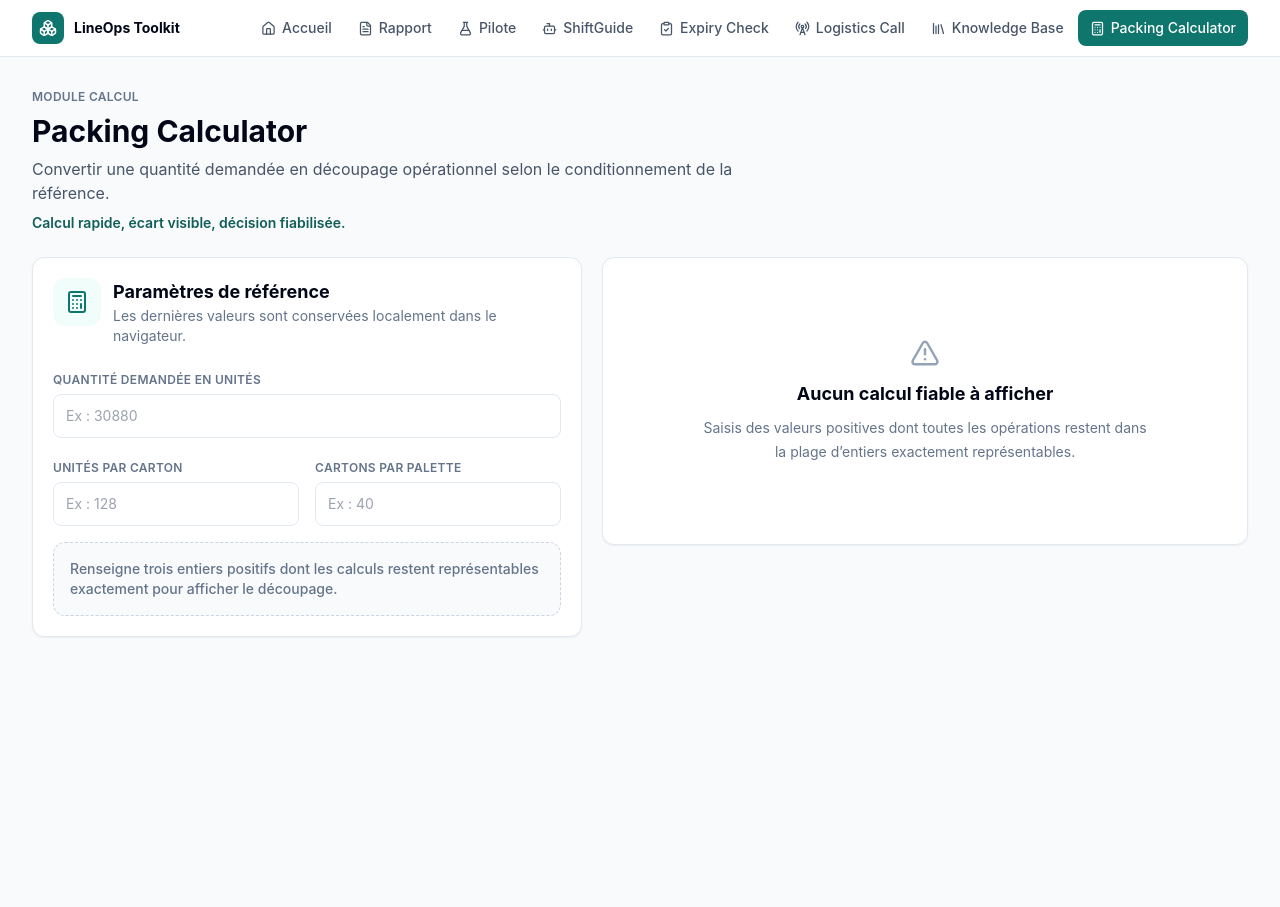
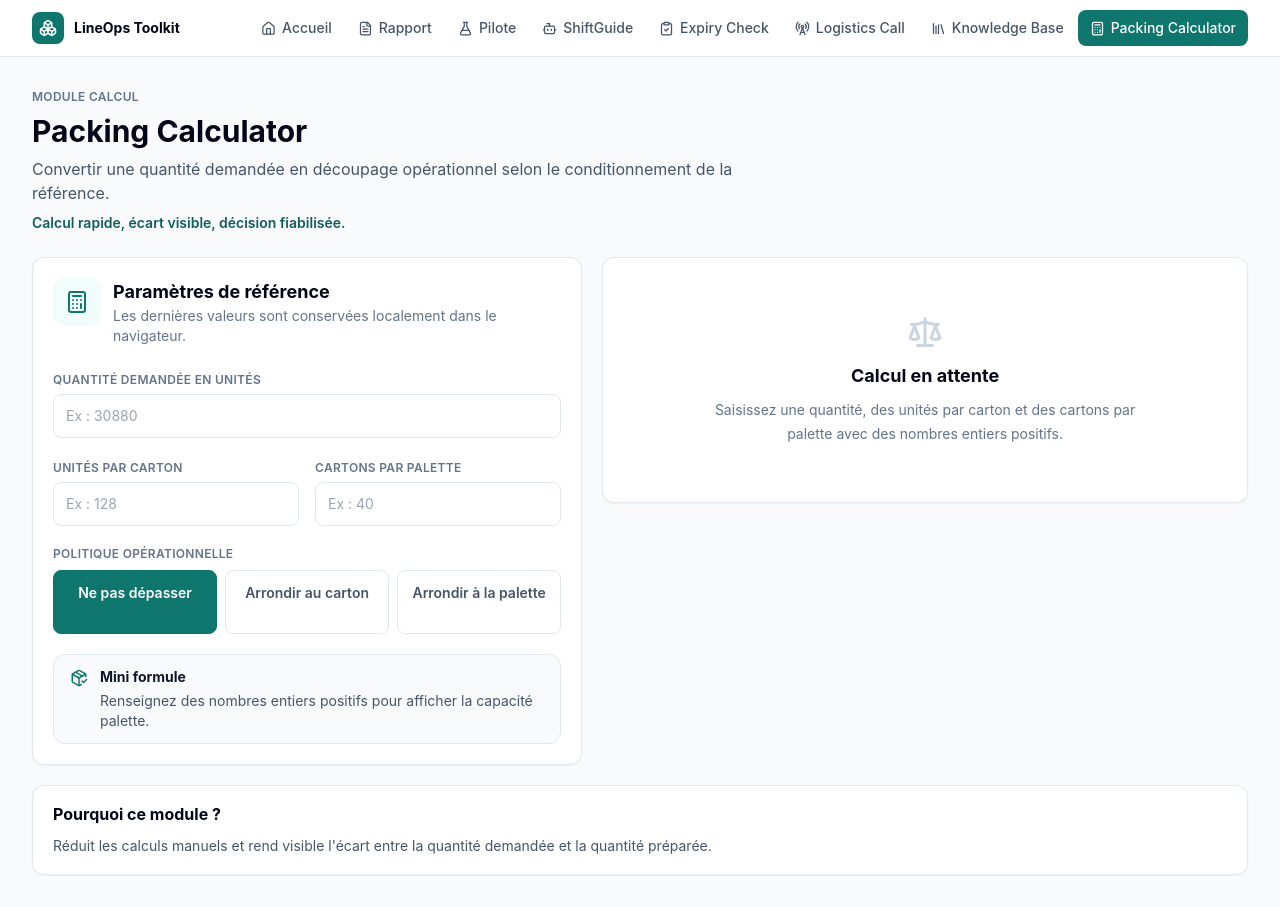
Before and after one commit to AmineAKIK/protocap, a React (Vite) app: page /packing-calculator in a window 1280 px wide. Before the commit the page ends 800 px from the top, so only its background shows below. Built offline with nearby package versions, Linux system fonts and the light colour scheme.

Commit message:
fix: restore Packing page outside utility scope

```diff
--- a/src/pages/PackingCalculatorPage.tsx
+++ b/src/pages/PackingCalculatorPage.tsx
@@ -5,7 +5,6 @@ import {
   calculateExactPacking,
   calculatePackingOptions,
   getPackingRecommendation,
-  isValidPackingInput,
   parsePositiveIntegerInput,
   type PackingInput,
   type PackingPolicy
@@ -43,8 +42,7 @@ function parsePackingInput(form: PackingFormState): PackingInput | null {
   const cartonsPerPalette = parsePositiveIntegerInput(form.cartonsPerPalette);
 
   if (quantity === null || unitsPerCarton === null || cartonsPerPalette === null) return null;
-  const input = { quantity, unitsPerCarton, cartonsPerPalette };
-  return isValidPackingInput(input) ? input : null;
+  return { quantity, unitsPerCarton, cartonsPerPalette };
 }
 
 function ResultMetric({ label, value, detail }: { label: string; value: number; detail?: string }) {
@@ -151,101 +149,132 @@ export function PackingCalculatorPage() {
                 />
               </label>
             </div>
+          </div>
 
-            {!neutral && calculation ? (
-              <div className="grid grid-cols-2 gap-3 rounded-xl border border-slate-200 bg-slate-50 p-3 sm:grid-cols-4">
-                <ResultMetric label="Unités / palette" value={calculation.exact.unitsPerPalette} />
-                <ResultMetric label="Palettes pleines" value={calculation.exact.palettesCompletes} />
-                <ResultMetric label="Cartons pleins" value={calculation.exact.cartonsComplets} />
-                <ResultMetric label="Unités restantes" value={calculation.exact.unitesRestantes} />
+          <div className="mt-5">
+            <p className="label mb-2">Politique opérationnelle</p>
+            <div className="grid gap-2 min-[520px]:grid-cols-3">
+              {(Object.keys(policyLabels) as PackingPolicy[]).map((policy) => (
+                <button
+                  key={policy}
+                  type="button"
+                  onClick={() => updateField('policy', policy)}
+                  className={`min-h-[4rem] rounded-lg border px-3 py-2 text-sm font-semibold transition ${
+                    form.policy === policy
+                      ? 'border-teal-700 bg-teal-700 text-white shadow-sm'
+                      : 'border-slate-200 bg-white text-slate-600 hover:bg-slate-50'
+                  }`}
+                >
+                  <span className="block">{policyLabels[policy]}</span>
+                  <span className={`mt-0.5 block min-h-4 text-[11px] font-bold ${form.policy === policy ? 'text-teal-100' : 'text-teal-700'}`}>
+                    {calculation && calculation.recommendation.policy === policy ? 'Recommandé' : ''}
+                  </span>
+                </button>
+              ))}
+            </div>
+          </div>
+
+          <div className="mt-5 rounded-xl border border-slate-200 bg-slate-50 px-4 py-3">
+            <div className="flex items-start gap-3">
+              <PackageCheck size={18} className="mt-0.5 shrink-0 text-teal-700" />
+              <div>
+                <p className="text-sm font-bold text-slate-900">Mini formule</p>
+                <p className="mt-1 text-sm text-slate-600">
+                  {input && calculation
+                    ? `1 palette = ${formatNumber(input.cartonsPerPalette)} cartons × ${formatNumber(input.unitsPerCarton)} unités = ${formatNumber(calculation.exact.unitsPerPalette)} unités.`
+                    : 'Renseignez des nombres entiers positifs pour afficher la capacité palette.'}
+                </p>
               </div>
-            ) : (
-              <div className="rounded-xl border border-dashed border-slate-300 bg-slate-50 px-4 py-4 text-sm font-medium text-slate-500">
-                Renseigne trois entiers positifs dont les calculs restent représentables exactement pour afficher le découpage.
-              </div>
-            )}
+            </div>
           </div>
+
+          {!neutral && calculation.selected.variance > 0 ? (
+            <div className="mt-4 flex items-start gap-3 rounded-xl border border-amber-200 bg-amber-50 px-4 py-3 text-sm text-amber-900">
+              <TriangleAlert size={18} className="mt-0.5 shrink-0 text-amber-600" />
+              <p>
+                {form.policy === 'round-pallet' ? "L'arrondi palette" : "L'arrondi carton"} prépare {formatNumber(calculation.selected.variance)} unités de plus que la quantité demandée.
+              </p>
+            </div>
+          ) : null}
         </section>
 
-        <section className="space-y-4">
-          {calculation ? (
+        <section className="space-y-5">
+          {neutral ? (
+            <div className="panel px-4 py-14 text-center sm:px-6">
+              <Scale size={36} className="mx-auto mb-3 text-slate-300" />
+              <h2 className="text-lg font-bold text-slate-950">Calcul en attente</h2>
+              <p className="mx-auto mt-2 max-w-md text-sm leading-6 text-slate-500">
+                Saisissez une quantité, des unités par carton et des cartons par palette avec des nombres entiers positifs.
+              </p>
+            </div>
+          ) : (
             <>
-              <div className="panel p-4 sm:p-5">
-                <div className="flex flex-wrap items-center justify-between gap-3">
-                  <div>
-                    <p className="label">Option recommandée</p>
-                    <h2 className="mt-1 text-lg font-bold text-slate-950">{calculation.recommendation.label}</h2>
+              <div className="rounded-2xl border-2 border-teal-500 bg-teal-50 p-3 shadow-md sm:p-4">
+                <div className="rounded-xl bg-teal-700 px-4 py-4 text-white">
+                  <div className="flex flex-wrap items-center justify-between gap-3">
+                    <div>
+                      <p className="text-xs font-bold uppercase tracking-wide text-teal-100">Découpage final sélectionné</p>
+                      <h2 className="mt-1 text-2xl font-black">{calculation.selected.label}</h2>
+                    </div>
+                    <CheckCircle2 size={28} className="text-teal-100" />
                   </div>
-                  <CheckCircle2 className="text-emerald-600" size={28} />
                 </div>
-                <div className="mt-4 grid grid-cols-2 gap-3 sm:grid-cols-4">
-                  <ResultMetric label="Palettes" value={calculation.recommendation.palettes} />
-                  <ResultMetric label="Cartons" value={calculation.recommendation.cartons} />
-                  <ResultMetric label="Unités" value={calculation.recommendation.units} />
-                  <ResultMetric label="Écart" value={calculation.recommendation.variance} />
+
+                <div className="mt-3 grid gap-3 min-[520px]:grid-cols-3">
+                  <ResultMetric label="Palettes complètes" value={calculation.selected.palettes} />
+                  <ResultMetric label="Cartons complets" value={calculation.selected.cartons} />
+                  <ResultMetric label="Unités restantes" value={calculation.selected.units} />
+                </div>
+
+                <div className="mt-3 grid gap-3 min-[520px]:grid-cols-3">
+                  <div className="rounded-lg bg-white px-4 py-3">
+                    <p className="label">Total demandé</p>
+                    <p className="mt-1 truncate text-lg font-black tabular-nums text-slate-950">{formatNumber(input.quantity)}</p>
+                  </div>
+                  <div className="rounded-lg bg-white px-4 py-3">
+                    <p className="label">Total préparé</p>
+                    <p className="mt-1 truncate text-lg font-black tabular-nums text-slate-950">{formatNumber(calculation.selected.totalPrepared)}</p>
+                  </div>
+                  <div className="rounded-lg bg-white px-4 py-3">
+                    <p className="label">Écart</p>
+                    <p className={`mt-1 text-lg font-black tabular-nums ${calculation.selected.variance === 0 ? 'text-emerald-700' : 'text-amber-700'}`}>
+                      +{formatNumber(calculation.selected.variance)}
+                    </p>
+                  </div>
                 </div>
               </div>
 
-              <div className="grid gap-3">
-                {calculation.options.map((option) => {
-                  const selected = calculation.selected.policy === option.policy;
-                  return (
-                    <button
-                      type="button"
-                      key={option.policy}
-                      onClick={() => updateField('policy', option.policy)}
-                      className={`rounded-2xl border p-4 text-left transition ${selected ? 'border-teal-500 bg-teal-50 ring-2 ring-teal-500/20' : 'border-slate-200 bg-white hover:border-slate-300'}`}
-                    >
-                      <div className="flex items-start justify-between gap-3">
-                        <div className="min-w-0">
-                          <p className="font-bold text-slate-950">{policyLabels[option.policy]}</p>
-                          <p className="mt-1 text-sm text-slate-500">Préparé : {formatNumber(option.totalPrepared)} unités</p>
-                        </div>
-                        {option.variance > 0 ? (
-                          <span className="shrink-0 rounded-full bg-amber-100 px-2 py-1 text-xs font-bold text-amber-800">+{formatNumber(option.variance)}</span>
-                        ) : (
-                          <span className="shrink-0 rounded-full bg-emerald-100 px-2 py-1 text-xs font-bold text-emerald-800">Exact</span>
-                        )}
-                      </div>
-                      <div className="mt-3 grid grid-cols-3 gap-2 text-sm">
-                        <span><strong>{formatNumber(option.palettes)}</strong> palettes</span>
-                        <span><strong>{formatNumber(option.cartons)}</strong> cartons</span>
-                        <span><strong>{formatNumber(option.units)}</strong> unités</span>
-                      </div>
-                    </button>
-                  );
-                })}
+              <div className="panel p-4 sm:p-5">
+                <div className="mb-4 flex items-center gap-3">
+                  <div className="grid h-10 w-10 shrink-0 place-items-center rounded-lg bg-slate-900 text-white">
+                    <PackagePlus size={20} />
+                  </div>
+                  <div>
+                    <h2 className="font-bold text-slate-950">Résultat exact</h2>
+                    <p className="text-sm text-slate-500">
+                      {formatNumber(calculation.exact.palettesCompletes)} palettes complètes, {formatNumber(calculation.exact.cartonsComplets)} cartons complets, {formatNumber(calculation.exact.unitesRestantes)} unités restantes.
+                    </p>
+                  </div>
+                </div>
+
+                <div className="grid gap-3 min-[520px]:grid-cols-3">
+                  <ResultMetric label="Capacité palette" value={calculation.exact.unitsPerPalette} detail={`${formatNumber(input.cartonsPerPalette)} cartons`} />
+                  <ResultMetric label="Capacité carton" value={input.unitsPerCarton} detail="unités par carton" />
+                  <ResultMetric label="Total" value={input.quantity} detail="quantité demandée" />
+                </div>
               </div>
 
-              <div className="grid gap-3 sm:grid-cols-3">
-                <div className="rounded-xl border border-slate-200 bg-white p-4">
-                  <PackageCheck className="text-teal-700" size={20} />
-                  <p className="mt-2 text-sm font-bold text-slate-950">Sans dépassement</p>
-                  <p className="mt-1 text-xs leading-5 text-slate-500">Respecte exactement la quantité demandée.</p>
-                </div>
-                <div className="rounded-xl border border-slate-200 bg-white p-4">
-                  <PackagePlus className="text-amber-700" size={20} />
-                  <p className="mt-2 text-sm font-bold text-slate-950">Carton supérieur</p>
-                  <p className="mt-1 text-xs leading-5 text-slate-500">Complète le dernier carton si nécessaire.</p>
-                </div>
-                <div className="rounded-xl border border-slate-200 bg-white p-4">
-                  <Scale className="text-slate-700" size={20} />
-                  <p className="mt-2 text-sm font-bold text-slate-950">Palette supérieure</p>
-                  <p className="mt-1 text-xs leading-5 text-slate-500">Complète la dernière palette si nécessaire.</p>
-                </div>
-              </div>
             </>
-          ) : (
-            <div className="panel grid min-h-72 place-items-center p-6 text-center">
-              <div>
-                <TriangleAlert className="mx-auto text-slate-400" size={30} />
-                <h2 className="mt-3 text-lg font-bold text-slate-950">Aucun calcul fiable à afficher</h2>
-                <p className="mt-2 max-w-md text-sm leading-6 text-slate-500">Saisis des valeurs positives dont toutes les opérations restent dans la plage d’entiers exactement représentables.</p>
-              </div>
-            </div>
           )}
         </section>
       </div>
+
+      <section className="mt-5 rounded-xl border border-slate-200 bg-white px-4 py-4 shadow-sm sm:px-5">
+        <h2 className="text-base font-bold text-slate-950">Pourquoi ce module ?</h2>
+        <p className="mt-2 text-sm leading-6 text-slate-600">
+          Réduit les calculs manuels et rend visible l'écart entre la quantité demandée et la quantité préparée.
+        </p>
+      </section>
     </div>
   );
 }
```
